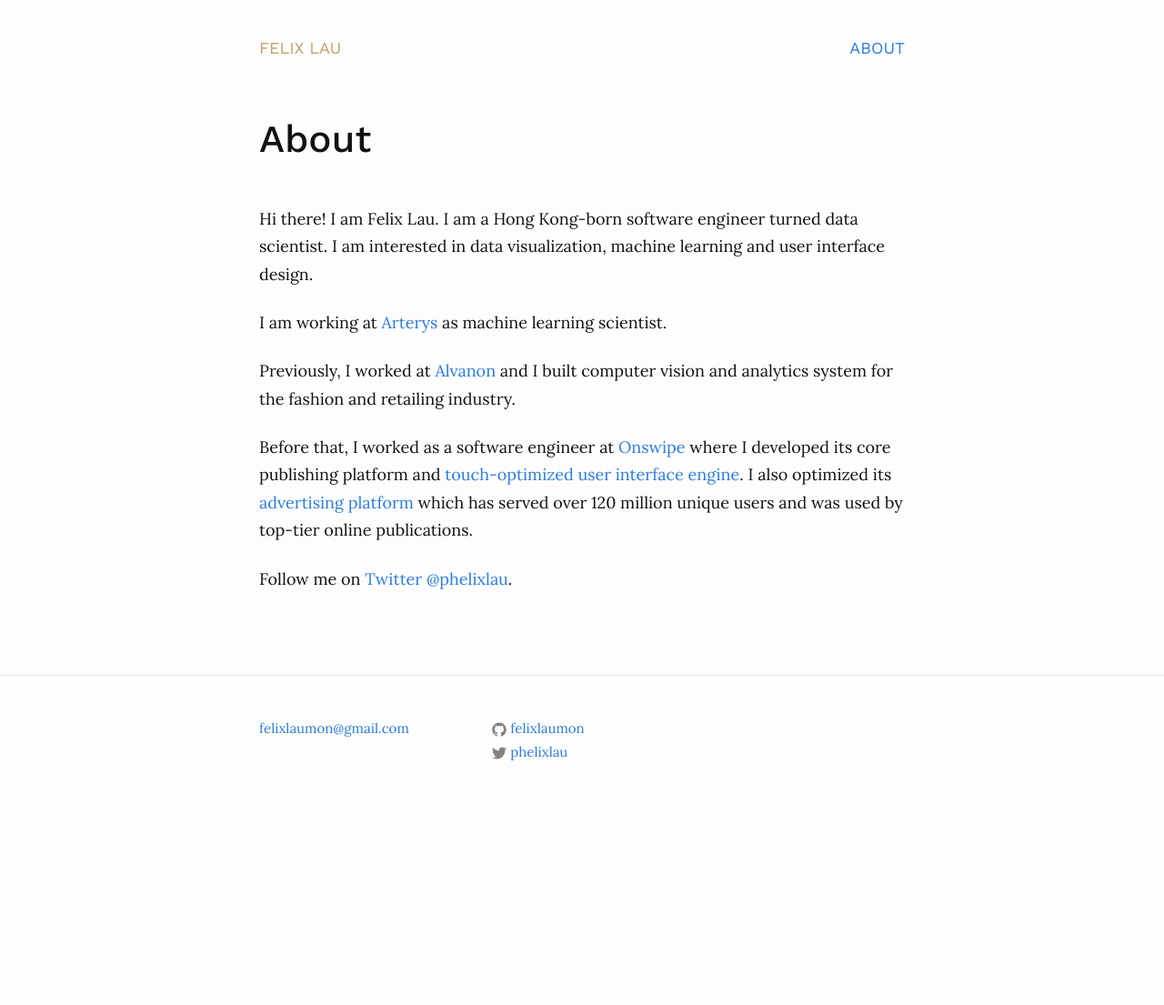
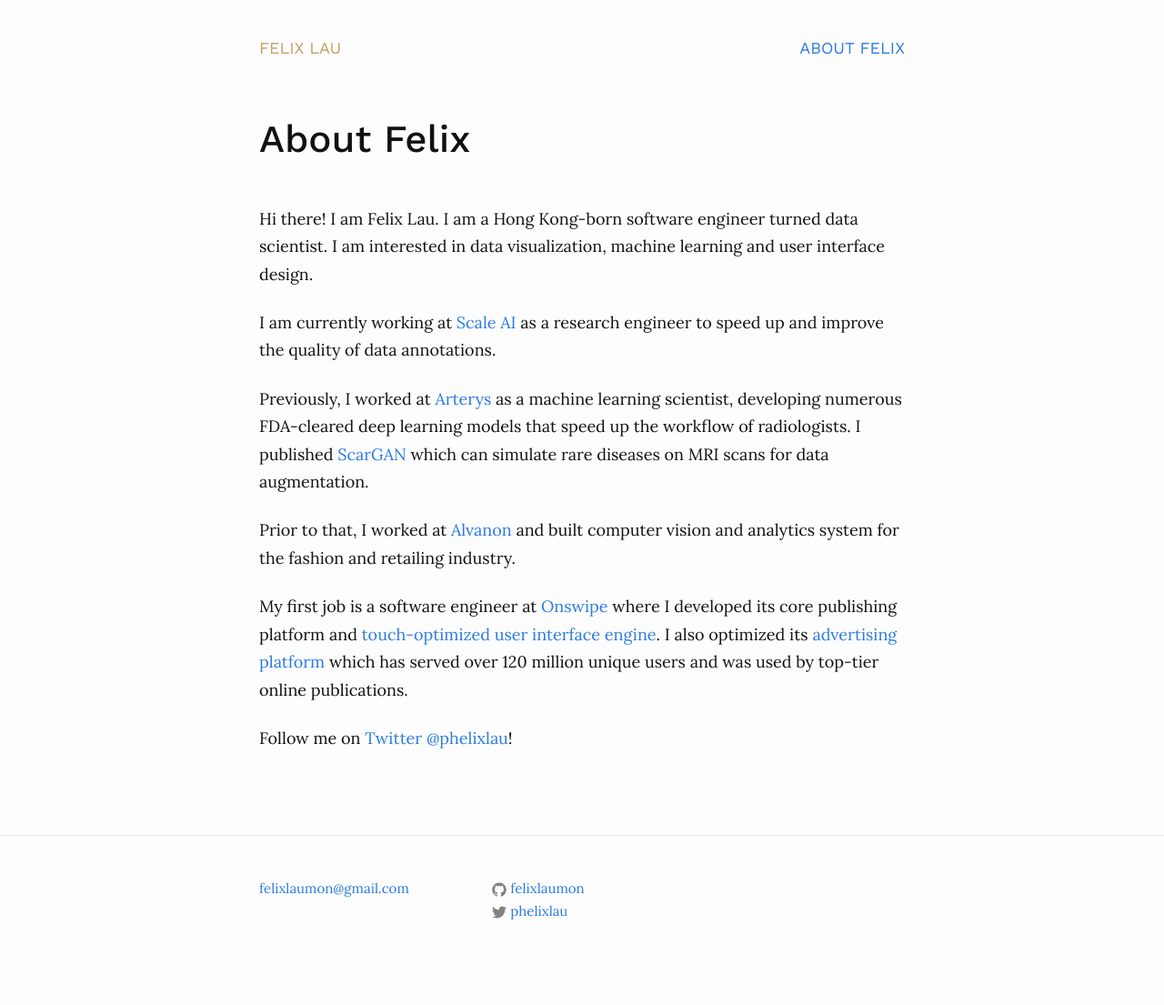
Before and after one commit to felixlaumon/felixlaumon.github.io, a Jekyll site: the page built from about.md, in a window 1280 px wide. Shown: the whole page at 91% size. Built offline with Jekyll 4.4.1, drawn with Linux system fonts in a browser that asks for light colours; before the commit the page ends 929 px from its top, so only the background shows below that.

Commit message:
Update about page and other clean up

```diff
--- a/about.md
+++ b/about.md
@@ -1,15 +1,29 @@
 ---
 layout: page
-title: About
+title: About Felix
 permalink: /about/
 ---
 
-Hi there! I am Felix Lau. I am a Hong Kong-born software engineer turned data scientist. I am interested in data visualization, machine learning and user interface design.
+Hi there! I am Felix Lau. I am a Hong Kong-born software engineer turned data
+scientist. I am interested in data visualization, machine learning and user
+interface design.
 
-I am working at [Arterys](https://arterys.com/) as machine learning scientist.
+I am currently working at [Scale AI](https://scale.com/) as a research engineer
+to speed up and improve the quality of data annotations.
 
-Previously, I worked at [Alvanon](http://alvanon.com/) and I built computer vision and analytics system for the fashion and retailing industry.
+Previously, I worked at [Arterys](https://arterys.com/) as a machine learning
+scientist, developing numerous FDA-cleared deep learning models that speed up
+the workflow of radiologists. I published
+[ScarGAN](https://arxiv.org/abs/1808.04500) which can simulate rare diseases on
+MRI scans for data augmentation.
 
-Before that, I worked as a software engineer at [Onswipe](https://angel.co/onswipe) where I developed its core publishing platform and [touch-optimized user interface engine](https://vimeo.com/44825526). I also optimized its [advertising platform](https://vimeo.com/41152592) which has served over 120 million unique users and was used by top-tier online publications.
+Prior to that, I worked at [Alvanon](http://alvanon.com/) and built computer
+vision and analytics system for the fashion and retailing industry.
 
-Follow me on [Twitter @phelixlau](https://twitter.com/phelixlau).
+My first job is a software engineer at [Onswipe](https://angel.co/onswipe) where
+I developed its core publishing platform and [touch-optimized user interface
+engine](https://vimeo.com/44825526). I also optimized its [advertising
+platform](https://vimeo.com/41152592) which has served over 120 million unique
+users and was used by top-tier online publications.
+
+Follow me on [Twitter @phelixlau](https://twitter.com/phelixlau)!
```
Also changed, not shown: 17 other files.
